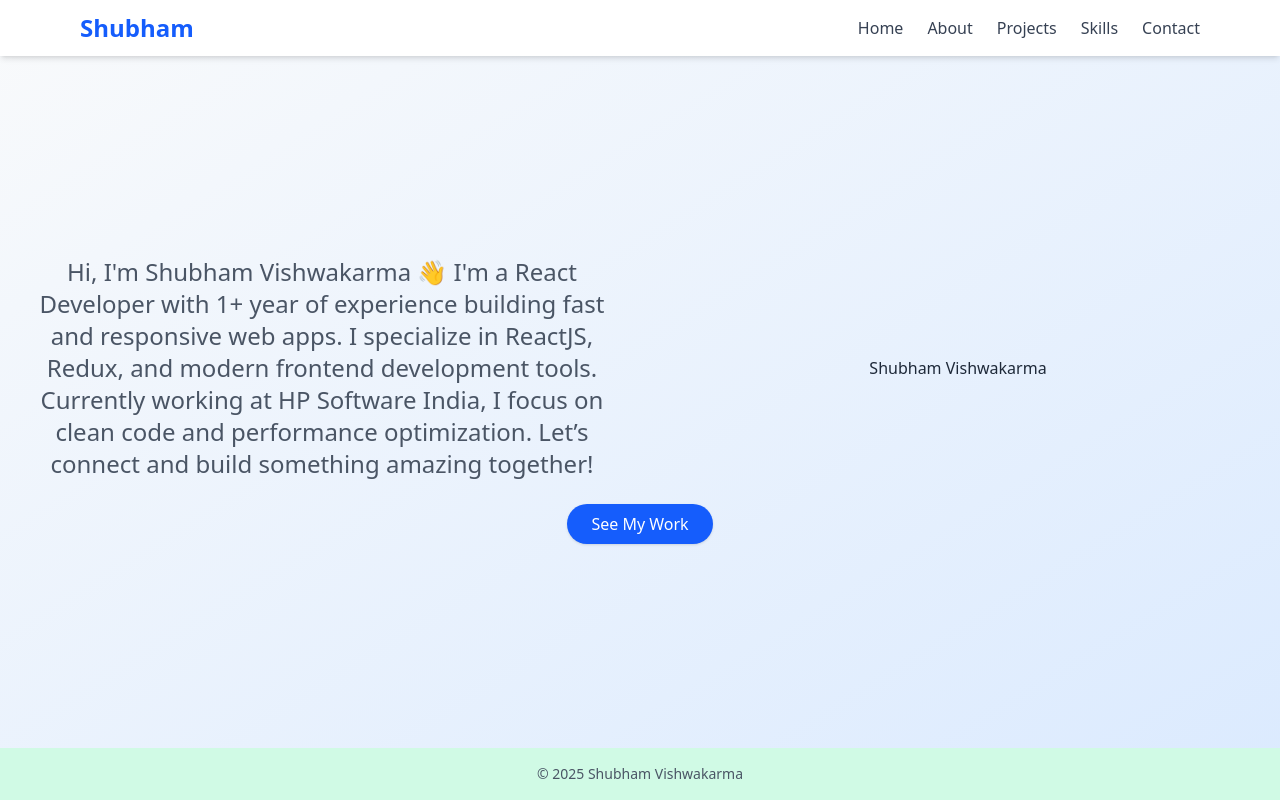
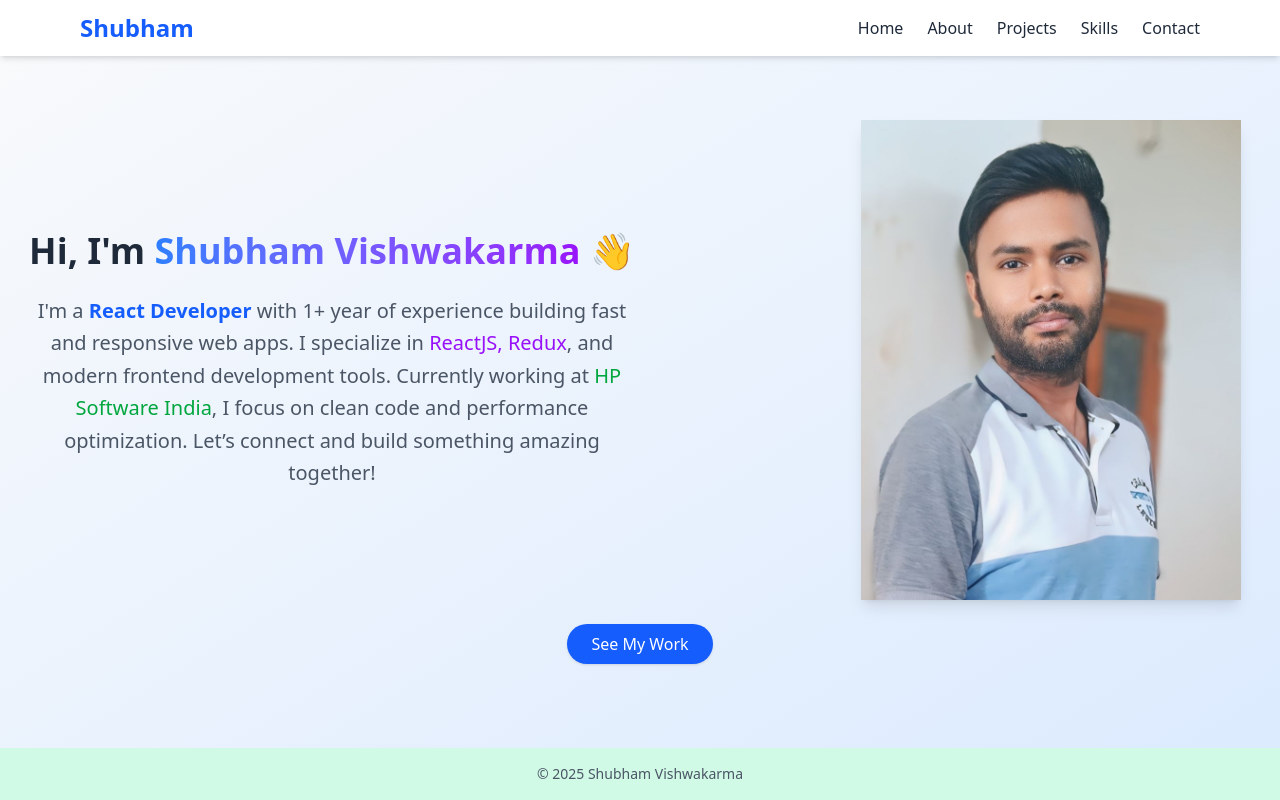
Before and after one commit to shubhvishw01/shubhProtfolio, a React (Vite) app: page / in a window 1280 px wide. Built offline with nearby package versions, Linux system fonts and the light colour scheme.

Commit message:
Initial commit with skills section

```diff
--- a/src/components/Home.jsx
+++ b/src/components/Home.jsx
@@ -3,19 +3,40 @@ import { Link } from "react-router-dom";
 
 const Home = () => {
   return (
-    <section className="h-[80vh] flex flex-col items-center justify-center text-center px-6">
+    <section className="py-10 flex flex-col items-center justify-center text-center px-6">
       <div className="flex flex-col md:flex-row justify-between items-center max-w-7xl mx-auto gap-10">
-        <div className="flex flex-col gap-4 w-full md:w-1/2">
-          <p className="md:text-2xl text-gray-600">
-            Hi, I'm Shubham Vishwakarma 👋 I'm a React Developer with 1+ year of
-            experience building fast and responsive web apps. I specialize in
-            ReactJS, Redux, and modern frontend development tools. Currently
-            working at HP Software India, I focus on clean code and performance
-            optimization. Let’s connect and build something amazing together!
+        <div className="flex flex-col gap-6 w-full md:w-1/2 animate-fade-in-up">
+          {/* <div className="bg-white/70 backdrop-blur-sm p-6 rounded-xl shadow-lg"> */}
+          <h2 className="text-3xl md:text-4xl font-bold text-gray-800">
+            Hi, I'm{" "}
+            <span className="bg-gradient-to-r from-blue-500 to-purple-600 text-transparent bg-clip-text">
+              Shubham Vishwakarma
+            </span>{" "}
+            <span className="inline-block animate-wiggle">👋</span>
+          </h2>
+
+          <p className="text-gray-600 text-base md:text-xl leading-relaxed">
+            I'm a{" "}
+            <span className="font-semibold text-blue-600">React Developer</span>{" "}
+            with 1+ year of experience building fast and responsive web apps. I
+            specialize in{" "}
+            <span className="font-medium text-purple-600">ReactJS, Redux</span>,
+            and modern frontend development tools. Currently working at{" "}
+            <span className="text-green-600 font-medium">
+              HP Software India
+            </span>
+            , I focus on clean code and performance optimization. Let’s connect
+            and build something amazing together!
           </p>
+          {/* </div> */}
         </div>
-        <div className="flex flex-col gap-4 w-full md:w-1/2">
-          <p>Shubham Vishwakarma</p>
+
+        <div className="flex justify-center md:justify-center w-full md:w-1/3">
+          <img
+            src="/Profile.jpg" // 👈 yahan apni image ka path/URL daalo
+            alt="Profile"
+            className="w-95 h-120  object-cover shadow-lg border-4 border-none"
+          />
         </div>
       </div>
 
--- a/src/components/Navbar.jsx
+++ b/src/components/Navbar.jsx
@@ -1,34 +1,74 @@
-import React from "react";
+import React, { useState } from "react";
 import { Link } from "react-router-dom";
+import { FiMenu, FiX } from "react-icons/fi";
 
 const Navbar = () => {
+  const [isOpen, setIsOpen] = useState(false);
+
+  const toggleMenu = () => setIsOpen(!isOpen);
+
   return (
     <nav className="fixed top-0 left-0 w-full bg-white backdrop-blur-md bg-opacity-70 shadow-md z-50">
       <div className="max-w-6xl mx-auto px-4 py-3 flex justify-between items-center">
-        <h1 className="text-2xl font-bold text-blue-600">Shubham</h1>
-        <ul className="flex space-x-6 text-gray-700">
+        <Link to="/" className="flex items-center">
+          <h1 className="text-2xl font-bold text-blue-600">Shubham</h1>
+        </Link>
+
+        {/* Hamburger Button */}
+        <div className="md:hidden">
+          <button onClick={toggleMenu}>
+            {isOpen ? <FiX size={24} /> : <FiMenu size={24} />}
+          </button>
+        </div>
+
+        {/* Nav Links */}
+        <ul
+          className={`flex flex-col md:flex-row md:space-x-6 space-y-4 md:space-y-0 absolute md:static top-16 left-0 w-full md:w-auto bg-white md:bg-transparent px-6 md:px-0 py-4 md:py-0 shadow-md md:shadow-none transition-all duration-300 ${
+            isOpen ? "block" : "hidden md:flex"
+          }`}
+        >
           <li>
-            <Link to="/" className="hover:text-blue-500">
+            <Link
+              to="/"
+              onClick={() => setIsOpen(false)}
+              className="hover:text-blue-500 block"
+            >
               Home
             </Link>
           </li>
           <li>
-            <Link to="/about" className="hover:text-blue-500">
+            <Link
+              to="/about"
+              onClick={() => setIsOpen(false)}
+              className="hover:text-blue-500 block"
+            >
               About
             </Link>
           </li>
           <li>
-            <Link to="/projects" className="hover:text-blue-500">
+            <Link
+              to="/projects"
+              onClick={() => setIsOpen(false)}
+              className="hover:text-blue-500 block"
+            >
               Projects
             </Link>
           </li>
           <li>
-            <Link to="/skills" className="hover:text-blue-500">
+            <Link
+              to="/skills"
+              onClick={() => setIsOpen(false)}
+              className="hover:text-blue-500 block"
+            >
               Skills
             </Link>
           </li>
           <li>
-            <Link to="/contact" className="hover:text-blue-500">
+            <Link
+              to="/contact"
+              onClick={() => setIsOpen(false)}
+              className="hover:text-blue-500 block"
+            >
               Contact
             </Link>
           </li>
--- a/src/components/Projects.jsx
+++ b/src/components/Projects.jsx
@@ -3,8 +3,9 @@ import React from "react";
 const Projects = () => {
   const projectList = [
     {
-      name: "UK Mobility",
-      description: "Transport dashboard using MERN stack.",
+      name: "Inventory Management System",
+      description:
+        "Dashboard Stayem for Hardware organization using MERN stack.",
     },
     {
       name: "Portfolio Website",
--- a/vite.config.js
+++ b/vite.config.js
@@ -5,4 +5,22 @@ import tailwindcss from '@tailwindcss/vite';
 // https://vite.dev/config/
 export default defineConfig({
   plugins: [react(), tailwindcss()],
+
+  extend: {
+  animation: {
+    'fade-in-up': 'fadeInUp 0.6s ease-out both',
+    'wiggle': 'wiggle 1s infinite',
+  },
+  keyframes: {
+    fadeInUp: {
+      '0%': { opacity: 0, transform: 'translateY(20px)' },
+      '100%': { opacity: 1, transform: 'translateY(0)' },
+    },
+    wiggle: {
+      '0%, 100%': { transform: 'rotate(-5deg)' },
+      '50%': { transform: 'rotate(5deg)' },
+    },
+  },
+}
+
 })
```
Also changed, not shown: src/main.jsx (+5 -5 lines), public/Profile.jpg (added).
